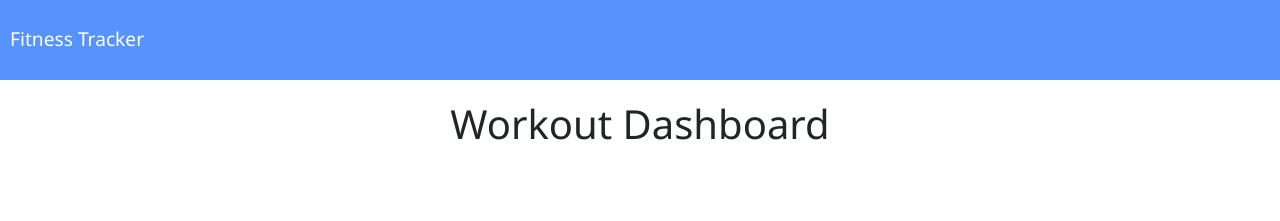
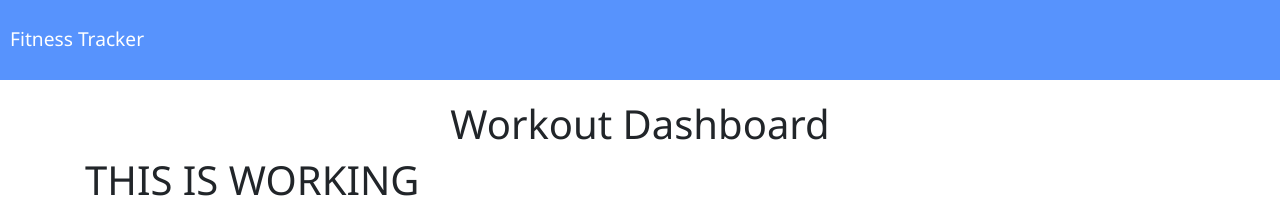
Before and after one commit to ffakih5/-Workout-Tracker, a website: page public/stats.html in a window 1280 px wide. Drawn offline with nearby package versions, Linux system fonts and the light colour scheme; no server answers.

Commit message:
this is working test

```diff
--- a/public/stats.html
+++ b/public/stats.html
@@ -17,6 +17,7 @@
 <body>
     <div class="container mt">
         <h1 class="text-center">Workout Dashboard</h1>
+        <h1>THIS IS WORKING</h1>
         <div class="row mt">
             <div class="col-md-6">
                 <canvas id="canvas"></canvas>
```
